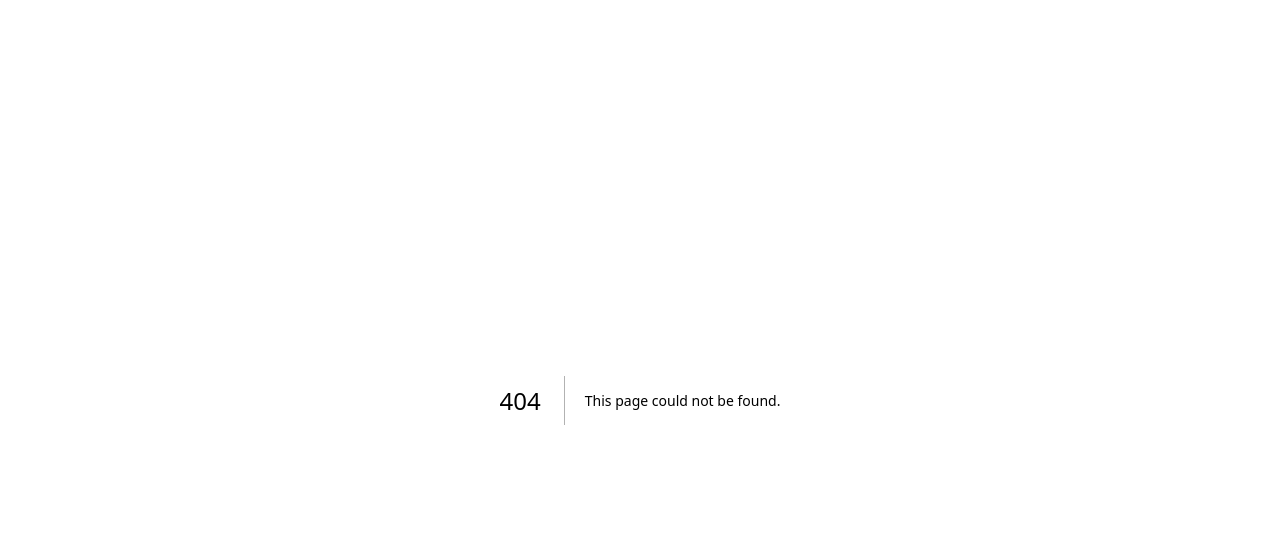
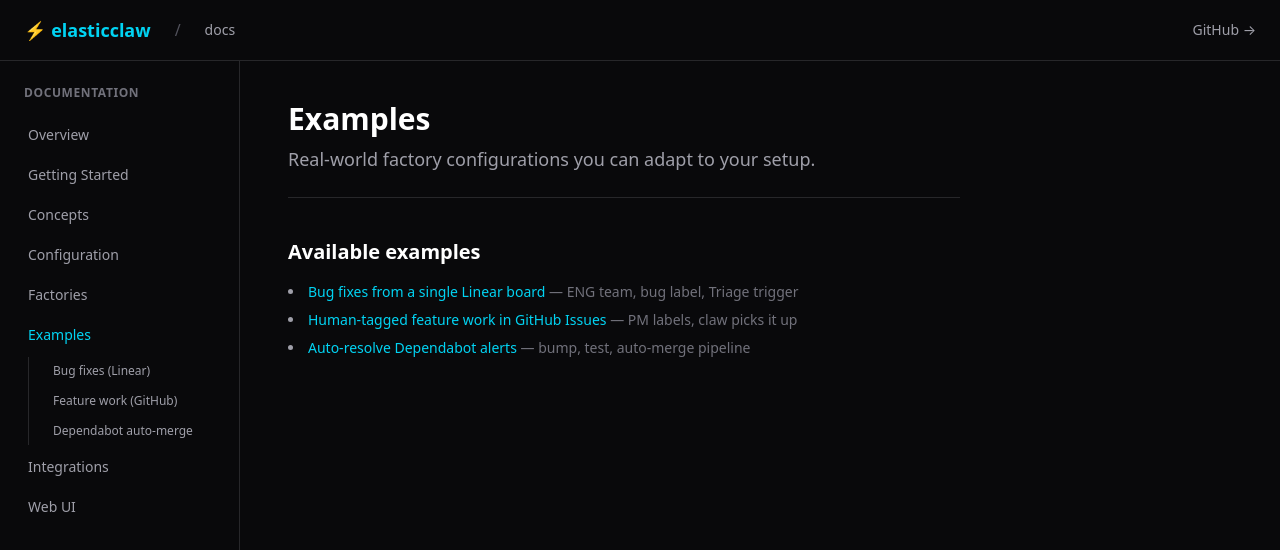
Before and after one commit to elasticclaw/elasticclaw.ai, a Next.js app: page /docs/examples in a window 1280 px wide. Before the commit this address had no page. Shown: the top 550 px of the page. Built offline with nearby package versions, Linux system fonts and the light colour scheme.

Commit message:
fix: add Examples landing page at /docs/examples
The Examples section parent link (/docs/examples) was a 404 because there
was no page.tsx at that route. Added a simple landing page that lists the
three example walkthroughs with short descriptions.

```diff
--- /dev/null
+++ b/src/app/docs/examples/page.tsx
@@ -0,0 +1,36 @@
+import type { Metadata } from "next";
+import { DocsPage, Section } from "@/components/docs-page";
+
+export const metadata: Metadata = { title: "Examples" };
+
+export default function ExamplesPage() {
+  return (
+    <DocsPage
+      title="Examples"
+      description="Real-world factory configurations you can adapt to your setup."
+    >
+      <Section title="Available examples">
+        <ul className="list-disc list-inside space-y-2 text-sm text-zinc-400">
+          <li>
+            <a href="/docs/examples/bugfix-linear" className="text-cyan-400 hover:underline">
+              Bug fixes from a single Linear board
+            </a>
+            <span className="text-zinc-500"> — ENG team, bug label, Triage trigger</span>
+          </li>
+          <li>
+            <a href="/docs/examples/feature-github" className="text-cyan-400 hover:underline">
+              Human-tagged feature work in GitHub Issues
+            </a>
+            <span className="text-zinc-500"> — PM labels, claw picks it up</span>
+          </li>
+          <li>
+            <a href="/docs/examples/dependabot" className="text-cyan-400 hover:underline">
+              Auto-resolve Dependabot alerts
+            </a>
+            <span className="text-zinc-500"> — bump, test, auto-merge pipeline</span>
+          </li>
+        </ul>
+      </Section>
+    </DocsPage>
+  );
+}
```
